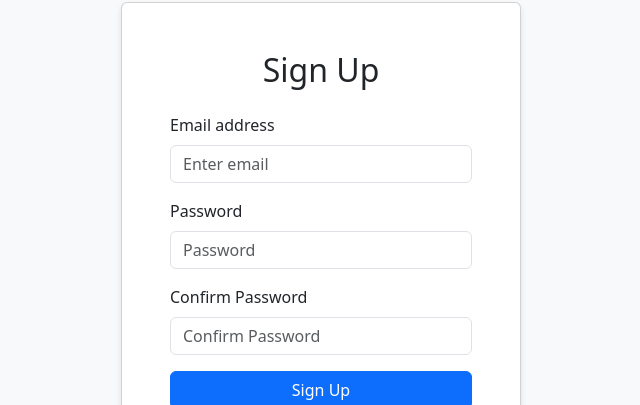
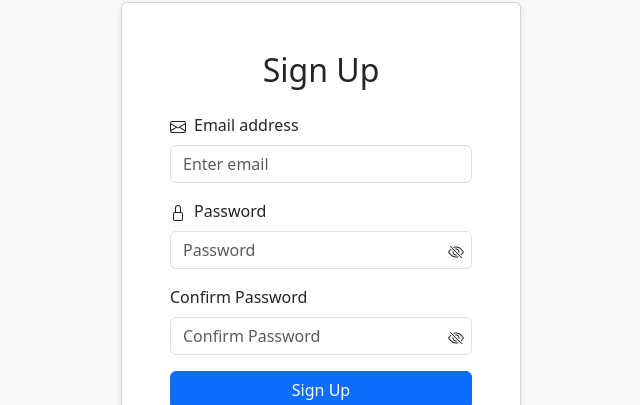
Before and after one commit to lance449/CCS112-midterm-case-study, a React (Create React App) app: page /signup in a window 1280 px wide. Shown: the part 143-548 px from the top of the page, without its empty margins (319-959 px from the left). Built offline with nearby package versions, Linux system fonts and the light colour scheme.

Commit message:
Improve UI and Email Real time validation

```diff
--- a/package.json
+++ b/package.json
@@ -10,6 +10,7 @@
     "bootstrap": "^5.3.3",
     "react": "^18.3.1",
     "react-bootstrap": "^2.10.5",
+    "react-bootstrap-icons": "^1.11.4",
     "react-dom": "^18.3.1",
     "react-icons": "^5.3.0",
     "react-router-dom": "^6.27.0",
--- a/src/components/AuthForm.css
+++ b/src/components/AuthForm.css
@@ -28,8 +28,10 @@ body, html {
   max-width: 400px;
   box-shadow: 0 4px 6px rgba(0, 0, 0, 0.1);
   transition: all 0.3s ease;
-  max-height: 90vh; /* Limit the height to 90% of the viewport height */
-  overflow-y: auto; /* Allow vertical scrolling if content exceeds max-height */
+  max-height: 90vh;
+  overflow-y: auto;
+  background-color: #ffffff;
+  border-radius: 10px;
 }
 
 .auth-card:hover {
@@ -76,3 +78,18 @@ body, html {
   justify-content: center;
   align-items: center;
 }
+
+.form-control:focus {
+  border-color: #80bdff;
+  box-shadow: 0 0 0 0.2rem rgba(0, 123, 255, 0.25);
+}
+
+.btn-primary {
+  background-color: #007bff;
+  border-color: #007bff;
+}
+
+.btn-primary:hover {
+  background-color: #0056b3;
+  border-color: #0056b3;
+}
--- a/src/components/AuthForm.js
+++ b/src/components/AuthForm.js
@@ -1,12 +1,37 @@
-import React from 'react';
+import React, { useState } from 'react';
 import { Card, Form, Button } from 'react-bootstrap';
 import { Link } from 'react-router-dom';
+import { Envelope, Lock, Eye, EyeSlash } from 'react-bootstrap-icons';
 import './AuthForm.css';
 
 const AuthForm = ({ title, fields, submitText, altLink, altText }) => {
+  const [email, setEmail] = useState('');
+  const [isEmailValid, setIsEmailValid] = useState(true);
+  const [showPassword, setShowPassword] = useState(false);
+  const [showConfirmPassword, setShowConfirmPassword] = useState(false);
+
   const handleSubmit = (e) => {
     e.preventDefault();
     // Add your auth logic here
+  };
+
+  const validateEmail = (email) => {
+    const re = /^[a-zA-Z0-9._%+-]+@[a-zA-Z0-9.-]+\.[a-zA-Z]{2,}$/;
+    return re.test(String(email).toLowerCase());
+  };
+
+  const handleEmailChange = (e) => {
+    const newEmail = e.target.value;
+    setEmail(newEmail);
+    setIsEmailValid(validateEmail(newEmail));
+  };
+
+  const togglePasswordVisibility = () => {
+    setShowPassword(!showPassword);
+  };
+
+  const toggleConfirmPasswordVisibility = () => {
+    setShowConfirmPassword(!showConfirmPassword);
   };
 
   return (
@@ -16,8 +41,57 @@ const AuthForm = ({ title, fields, submitText, altLink, altText }) => {
         <Form onSubmit={handleSubmit}>
           {fields.map((field, index) => (
             <Form.Group className="mb-3" controlId={`form${field.name}`} key={index}>
-              <Form.Label>{field.label}</Form.Label>
-              <Form.Control type={field.type} placeholder={field.placeholder} />
+              <Form.Label>
+                {field.name === 'email' && <Envelope className="me-2" />}
+                {field.name.includes('password') && <Lock className="me-2" />}
+                {field.label}
+              </Form.Label>
+              <div className="position-relative">
+                {field.name === 'email' ? (
+                  <Form.Control
+                    type={field.type}
+                    placeholder={field.placeholder}
+                    value={email}
+                    onChange={handleEmailChange}
+                    isInvalid={!isEmailValid}
+                  />
+                ) : field.name === 'password' ? (
+                  <>
+                    <Form.Control
+                      type={showPassword ? 'text' : 'password'}
+                      placeholder={field.placeholder}
+                    />
+                    <div
+                      className="position-absolute top-50 end-0 translate-middle-y me-2"
+                      style={{ cursor: 'pointer' }}
+                      onClick={togglePasswordVisibility}
+                    >
+                      {showPassword ? <Eye /> : <EyeSlash />}
+                    </div>
+                  </>
+                ) : field.name === 'confirmPassword' ? (
+                  <>
+                    <Form.Control
+                      type={showConfirmPassword ? 'text' : 'password'}
+                      placeholder={field.placeholder}
+                    />
+                    <div
+                      className="position-absolute top-50 end-0 translate-middle-y me-2"
+                      style={{ cursor: 'pointer' }}
+                      onClick={toggleConfirmPasswordVisibility}
+                    >
+                      {showConfirmPassword ? <Eye /> : <EyeSlash />}
+                    </div>
+                  </>
+                ) : (
+                  <Form.Control type={field.type} placeholder={field.placeholder} />
+                )}
+              </div>
+              {field.name === 'email' && !isEmailValid && (
+                <Form.Text className="text-danger">
+                  Please enter a valid email address.
+                </Form.Text>
+              )}
             </Form.Group>
           ))}
           <Button variant="primary" type="submit" className="w-100 mb-3">
```
Also changed, not shown: 1 other file (tests, documents, lock files or other folders).
